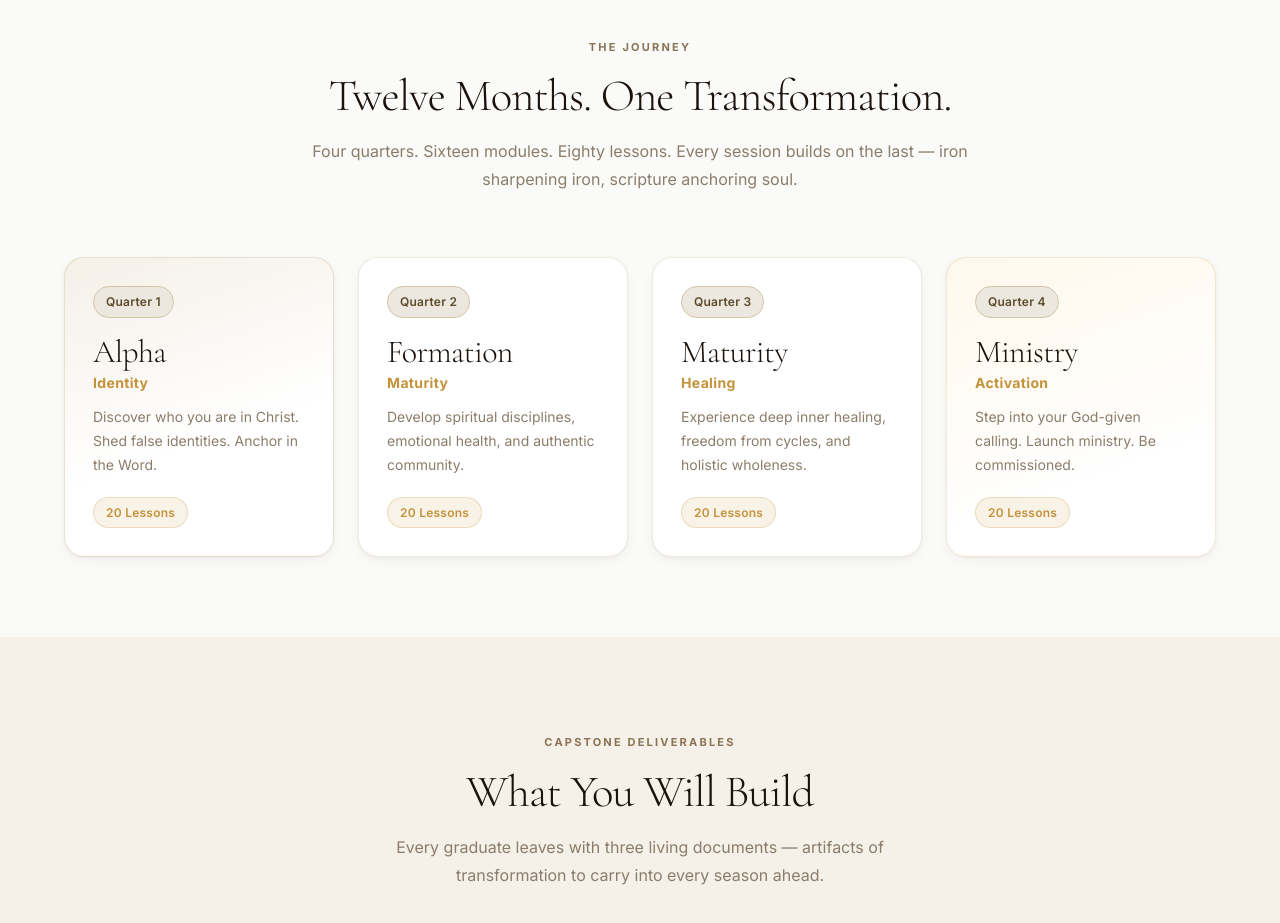
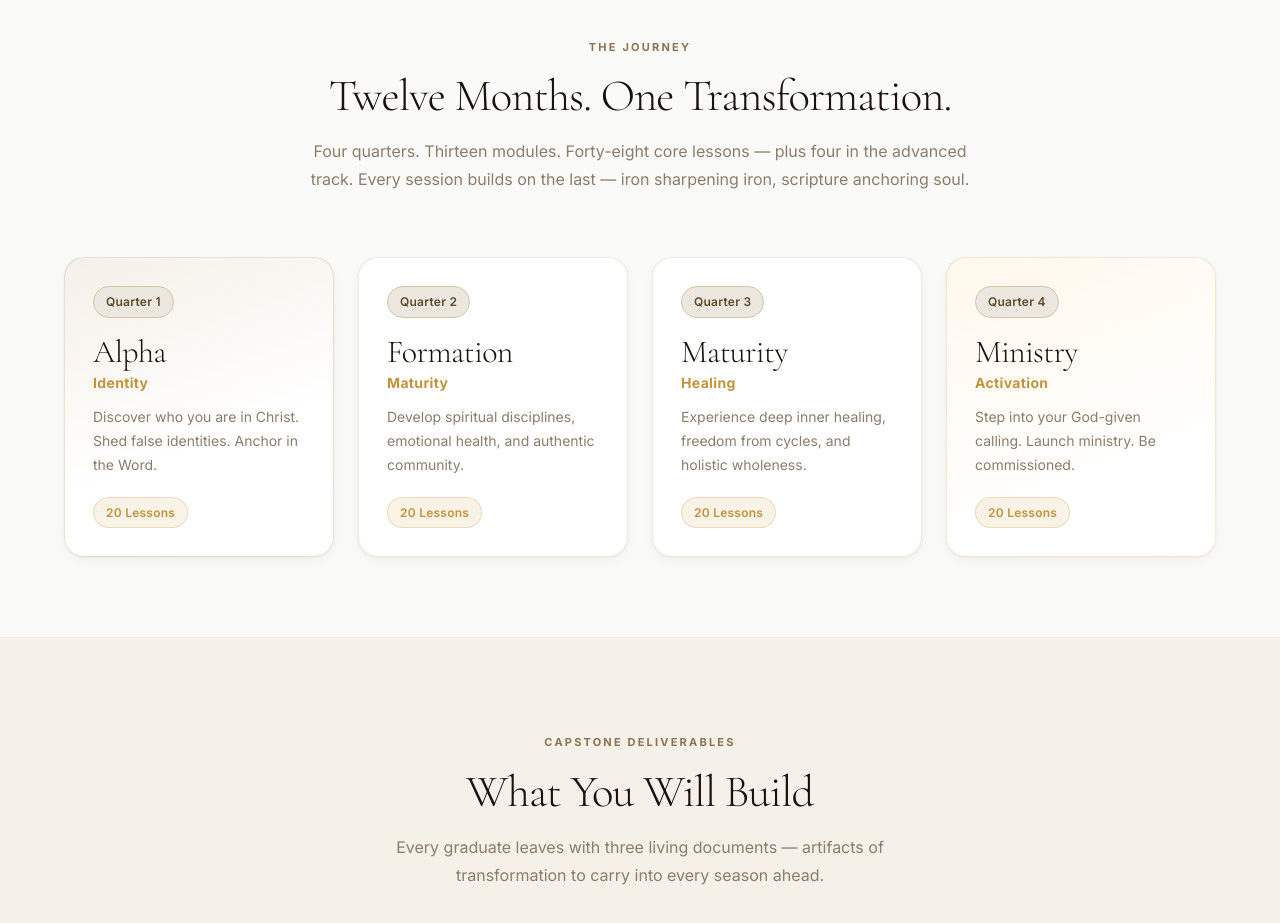
Before and after one commit to kimberlycoleman-debug/Blueprintsinstitution, a Next.js app: page / in a window 1280 px wide. Shown: the part 1280-2203 px from the top of the page. Built offline with nearby package versions, Linux system fonts and the light colour scheme.

Commit message:
fix: correct curriculum numbers — 48 core + 4 advanced (52 total), 13 modules; remove stale foreign trademarks from terms; lock curriculum count in master doc

```diff
--- a/app/page.tsx
+++ b/app/page.tsx
@@ -166,8 +166,8 @@ export default function HomePage() {
             Twelve Months. One Transformation.
           </h2>
           <p className="text-bp-muted text-center max-w-2xl mx-auto mb-16" style={{ lineHeight: '1.75' }}>
-            Four quarters. Sixteen modules. Eighty lessons. Every session builds on the last —
-            iron sharpening iron, scripture anchoring soul.
+            Four quarters. Thirteen modules. Forty-eight core lessons — plus four in the advanced track.
+            Every session builds on the last — iron sharpening iron, scripture anchoring soul.
           </p>
 
           <div className="grid md:grid-cols-2 lg:grid-cols-4 gap-6">
--- a/app/terms/page.tsx
+++ b/app/terms/page.tsx
@@ -27,7 +27,7 @@ Violations of the Code of Conduct may result in suspension or permanent removal
   },
   {
     title: '4. Curriculum and Intellectual Property',
-    content: `All curriculum content, lesson materials, AI prompts, and Platform design are the intellectual property of The B.L.U.E.P.R.I.N.T.S. Foundation. "Discipleship OS™," "B.L.U.E.P.R.I.N.T.S.™," "R.E.S.T.O.R.E.™," and "K.I.N.D.™" are trademarks of The B.L.U.E.P.R.I.N.T.S. Foundation. You may not reproduce, distribute, or create derivative works from any Platform content without express written permission.
+    content: `All curriculum content, lesson materials, AI prompts, and Platform design are the intellectual property of The B.L.U.E.P.R.I.N.T.S. Foundation. "B.L.U.E.P.R.I.N.T.S.™," "Identity Blueprint Formation™," "Identity Blueprint Statement™," "Purpose Statement™," and "Ministry Launch Plan™" are trademarks of The B.L.U.E.P.R.I.N.T.S. Foundation. You may not reproduce, distribute, or create derivative works from any Platform content without express written permission.
 
 Your personal submissions — Identity Blueprints, Purpose Statements, Ministry Plans, and reflections — remain your intellectual property. By submitting them to the Platform, you grant The B.L.U.E.P.R.I.N.T.S. Foundation a limited license to display them to your facilitator and administrators for program support.`,
   },
```
Also changed, not shown: 1 other file (tests, documents, lock files or other folders).
